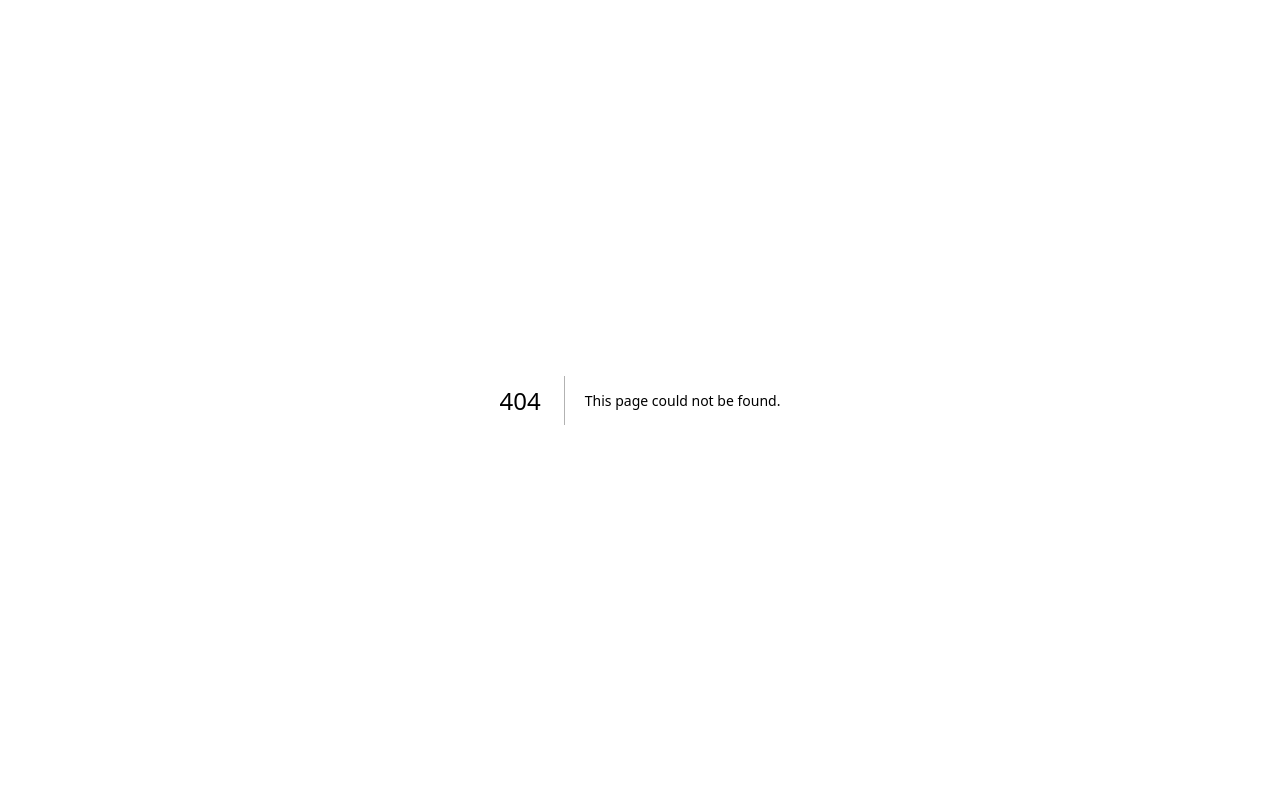
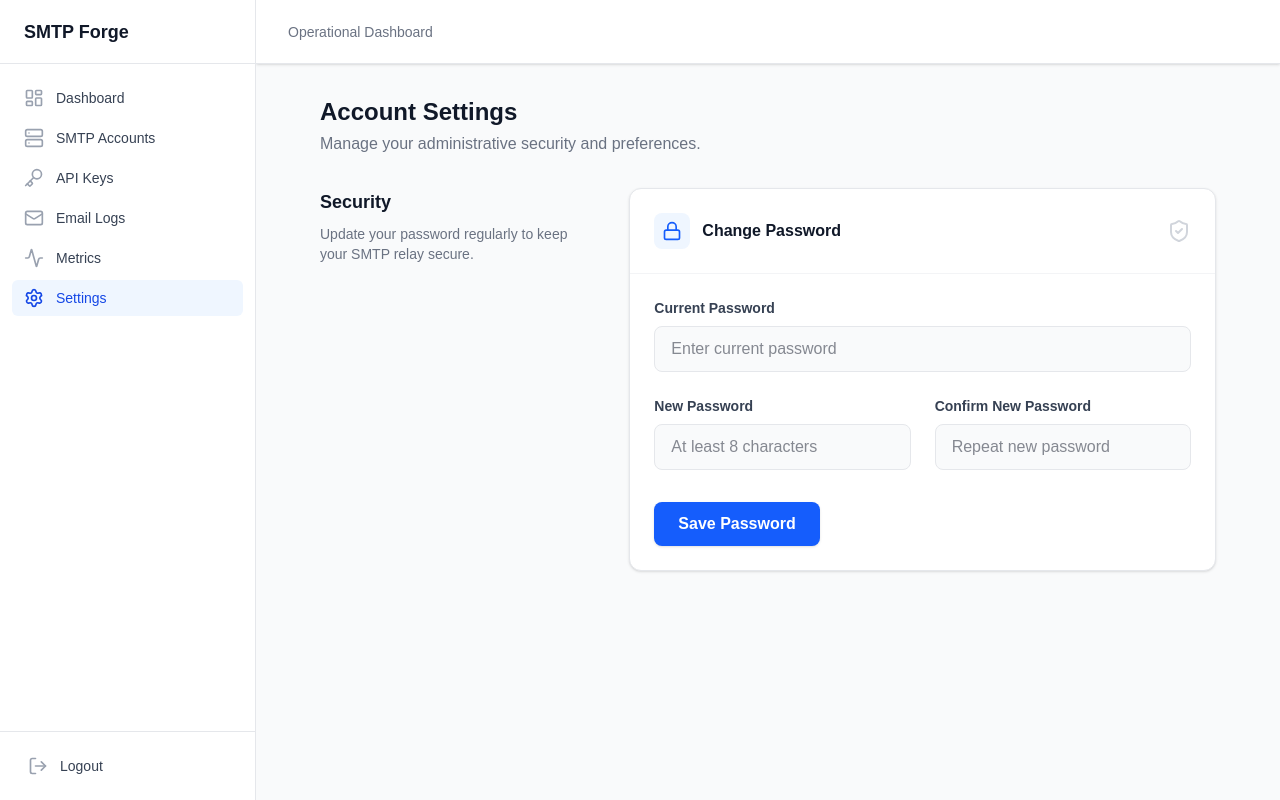
Before and after one commit to riandycandra/smtpforge, a Next.js app in the folder apps/web/: page /dashboard/settings in a window 1280 px wide. Before the commit this address had no page. Built offline with nearby package versions, Linux system fonts and the light colour scheme; no server answers; sample sign-in values are in the browser's storage.

Commit message:
feat: implement admin authentication system with JWT, secure routes, and login flow

```diff
--- a/apps/web/src/app/dashboard/layout.tsx
+++ b/apps/web/src/app/dashboard/layout.tsx
@@ -3,7 +3,7 @@
 import Link from 'next/link';
 import { useEffect } from 'react';
 import { usePathname, useRouter } from 'next/navigation';
-import { Mail, Key, Activity, Server, LayoutDashboard, LogOut } from 'lucide-react';
+import { Mail, Key, Activity, Server, LayoutDashboard, LogOut, Settings as SettingsIcon } from 'lucide-react';
 import { AuthService } from '@/services/api/auth.service';
 
 const navigation = [
@@ -12,6 +12,7 @@ const navigation = [
   { name: 'API Keys', href: '/dashboard/api-keys', icon: Key },
   { name: 'Email Logs', href: '/dashboard/logs', icon: Mail },
   { name: 'Metrics', href: '/dashboard/metrics', icon: Activity },
+  { name: 'Settings', href: '/dashboard/settings', icon: SettingsIcon },
 ];
 
 export default function DashboardLayout({ children }: { children: React.ReactNode }) {
--- /dev/null
+++ b/apps/web/src/app/dashboard/settings/page.tsx
@@ -0,0 +1,160 @@
+"use client";
+
+import { useState } from 'react';
+import { Lock, ShieldCheck, AlertCircle, CheckCircle2 } from 'lucide-react';
+import { AuthService } from '@/services/api/auth.service';
+
+export default function SettingsPage() {
+  const [currentPassword, setCurrentPassword] = useState('');
+  const [newPassword, setNewPassword] = useState('');
+  const [confirmPassword, setConfirmPassword] = useState('');
+  const [loading, setLoading] = useState(false);
+  const [error, setError] = useState('');
+  const [success, setSuccess] = useState('');
+
+  const handleChangePassword = async (e: React.FormEvent) => {
+    e.preventDefault();
+    setLoading(true);
+    setError('');
+    setSuccess('');
+
+    if (!currentPassword || !newPassword || !confirmPassword) {
+      setError('All fields are required');
+      setLoading(false);
+      return;
+    }
+
+    if (newPassword.length < 8) {
+      setError('New password must be at least 8 characters long');
+      setLoading(false);
+      return;
+    }
+
+    if (newPassword !== confirmPassword) {
+      setError('New password and confirmation do not match');
+      setLoading(false);
+      return;
+    }
+
+    try {
+      const res: any = await AuthService.changePassword({
+        current_password: currentPassword,
+        new_password: newPassword,
+      });
+
+      if (res.success) {
+        setSuccess('Password updated successfully!');
+        setCurrentPassword('');
+        setNewPassword('');
+        setConfirmPassword('');
+
+        // Update token in case it was refreshed
+        if (res.data.token) {
+          localStorage.setItem('admin_token', res.data.token);
+          document.cookie = `admin_token=${res.data.token}; path=/; max-age=86400; SameSite=Lax`;
+        }
+      } else {
+        setError(res.message || 'Failed to change password');
+      }
+    } catch (err: any) {
+      setError(err.message || 'Incorrect current password or server error');
+    } finally {
+      setLoading(false);
+    }
+  };
+
+  return (
+    <div className="max-w-4xl mx-auto space-y-8">
+      <div>
+        <h1 className="text-2xl font-bold text-gray-900">Account Settings</h1>
+        <p className="text-gray-500 mt-1">Manage your administrative security and preferences.</p>
+      </div>
+
+      <div className="grid grid-cols-1 md:grid-cols-3 gap-8">
+        <div className="md:col-span-1">
+          <h2 className="text-lg font-semibold text-gray-900">Security</h2>
+          <p className="text-sm text-gray-500 mt-2">
+            Update your password regularly to keep your SMTP relay secure.
+          </p>
+        </div>
+
+        <div className="md:col-span-2">
+          <div className="bg-white rounded-xl border border-gray-200 shadow-sm overflow-hidden">
+            <div className="p-6 border-b border-gray-100 flex items-center justify-between">
+              <div className="flex items-center space-x-3">
+                <div className="p-2 bg-blue-50 rounded-lg text-blue-600">
+                  <Lock size={20} />
+                </div>
+                <h3 className="font-semibold text-gray-900">Change Password</h3>
+              </div>
+              <ShieldCheck className="text-gray-300" size={24} />
+            </div>
+
+            <div className="p-6">
+              {error && (
+                <div className="mb-6 p-4 bg-red-50 text-red-700 text-sm rounded-lg border border-red-100 flex items-start">
+                  <AlertCircle className="mr-3 h-5 w-5 flex-shrink-0" />
+                  {error}
+                </div>
+              )}
+
+              {success && (
+                <div className="mb-6 p-4 bg-green-50 text-green-700 text-sm rounded-lg border border-green-100 flex items-start">
+                  <CheckCircle2 className="mr-3 h-5 w-5 flex-shrink-0" />
+                  {success}
+                </div>
+              )}
+
+              <form onSubmit={handleChangePassword} className="space-y-6">
+                <div>
+                  <label className="block text-sm font-semibold text-gray-700 mb-2">Current Password</label>
+                  <input
+                    type="password"
+                    className="w-full px-4 py-2.5 bg-gray-50 border border-gray-200 rounded-lg focus:outline-none focus:ring-2 focus:ring-blue-500 focus:bg-white transition-all text-gray-900"
+                    value={currentPassword}
+                    onChange={(e) => setCurrentPassword(e.target.value)}
+                    placeholder="Enter current password"
+                  />
+                </div>
+
+                <div className="grid grid-cols-1 sm:grid-cols-2 gap-6">
+                  <div>
+                    <label className="block text-sm font-semibold text-gray-700 mb-2">New Password</label>
+                    <input
+                      type="password"
+                      className="w-full px-4 py-2.5 bg-gray-50 border border-gray-200 rounded-lg focus:outline-none focus:ring-2 focus:ring-blue-500 focus:bg-white transition-all text-gray-900"
+                      value={newPassword}
+                      onChange={(e) => setNewPassword(e.target.value)}
+                      placeholder="At least 8 characters"
+                    />
+                  </div>
+
+                  <div>
+                    <label className="block text-sm font-semibold text-gray-700 mb-2">Confirm New Password</label>
+                    <input
+                      type="password"
+                      className="w-full px-4 py-2.5 bg-gray-50 border border-gray-200 rounded-lg focus:outline-none focus:ring-2 focus:ring-blue-500 focus:bg-white transition-all text-gray-900"
+                      value={confirmPassword}
+                      onChange={(e) => setConfirmPassword(e.target.value)}
+                      placeholder="Repeat new password"
+                    />
+                  </div>
+                </div>
+
+                <div className="pt-2">
+                  <button
+                    type="submit"
+                    disabled={loading}
+                    className="px-6 py-2.5 bg-blue-600 hover:bg-blue-700 text-white font-bold rounded-lg shadow-sm transition-all active:scale-[0.98] disabled:opacity-50"
+                  >
+                    {loading ? 'Updating Password...' : 'Save Password'}
+                  </button>
+                </div>
+              </form>
+            </div>
+          </div>
+        </div>
+      </div>
+    </div>
+  );
+}
--- a/apps/web/src/app/login/page.tsx
+++ b/apps/web/src/app/login/page.tsx
@@ -1,6 +1,6 @@
 "use client";
 
-import { useState } from 'react';
+import { useState, useEffect } from 'react';
 import { useRouter } from 'next/navigation';
 import { AuthService } from '@/services/api/auth.service';
 
@@ -10,6 +10,22 @@ export default function LoginPage() {
   const [password, setPassword] = useState('');
   const [loading, setLoading] = useState(false);
   const [error, setError] = useState('');
+  const [isDefaultState, setIsDefaultState] = useState(false);
+
+  useEffect(() => {
+    // Check if we should show the default credentials hint
+    const checkStatus = async () => {
+      try {
+        const res: any = await AuthService.getStatus();
+        if (res.success) {
+          setIsDefaultState(res.data.isDefaultState);
+        }
+      } catch (err) {
+        // Silently ignore status check errors
+      }
+    };
+    checkStatus();
+  }, []);
 
   const handleLogin = async (e: React.FormEvent) => {
     e.preventDefault();
@@ -94,9 +110,11 @@ export default function LoginPage() {
           </button>
         </form>
 
-        <div className="mt-8 text-center text-xs text-gray-400">
-          Default credentials: admin / admin
-        </div>
+        {isDefaultState && (
+          <div className="mt-8 text-center text-xs text-gray-400">
+            Default credentials: admin / admin
+          </div>
+        )}
       </div>
     </div>
   );
--- a/apps/web/src/middleware.ts
+++ b/apps/web/src/middleware.ts
@@ -2,18 +2,19 @@ import { NextResponse } from 'next/server';
 import type { NextRequest } from 'next/server';
 
 export function middleware(request: NextRequest) {
-  const hasToken = request.cookies.has('admin_token');
+  const token = request.cookies.get('admin_token')?.value;
   const pathname = request.nextUrl.pathname;
+
   const isDashboard = pathname.startsWith('/dashboard');
   const isChangePassword = pathname === '/change-password';
 
   // Protect dashboard — require token
-  if (isDashboard && !hasToken) {
+  if (isDashboard && !token) {
     return NextResponse.redirect(new URL('/login', request.url));
   }
 
-  // Protect change-password — require token (user must be logged in)
-  if (isChangePassword && !hasToken) {
+  // Protect change-password — require token
+  if (isChangePassword && !token) {
     return NextResponse.redirect(new URL('/login', request.url));
   }
 
--- a/apps/web/src/services/api/auth.service.ts
+++ b/apps/web/src/services/api/auth.service.ts
@@ -3,6 +3,10 @@ import { apiClient } from './client';
 export const AuthService = {
   async login(credentials: { username: string; password: string }) {
     return apiClient.post('/admin/auth/login', credentials);
+  },
+
+  async getStatus() {
+    return apiClient.get('/admin/auth/status');
   },
 
   async changePassword(data: { current_password: string; new_password: string }) {
--- a/apps/web/src/services/api/client.ts
+++ b/apps/web/src/services/api/client.ts
@@ -28,7 +28,10 @@ apiClient.interceptors.response.use(
   (error) => {
     // If auth fails, maybe redirect to login
     if (error.response?.status === 401 && typeof window !== 'undefined') {
-      window.location.href = '/login';
+      const isLoginPage = window.location.pathname === '/login';
+      if (!isLoginPage) {
+        window.location.href = '/login';
+      }
     }
     return Promise.reject(error.response?.data || error.message);
   }
```
Also changed, not shown: 2 other files (tests, documents, lock files or other folders).
